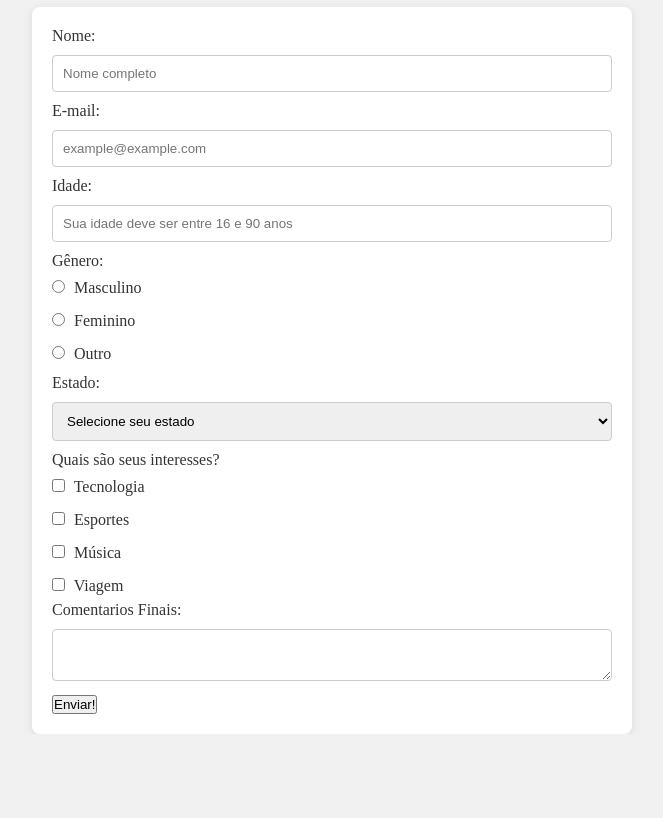
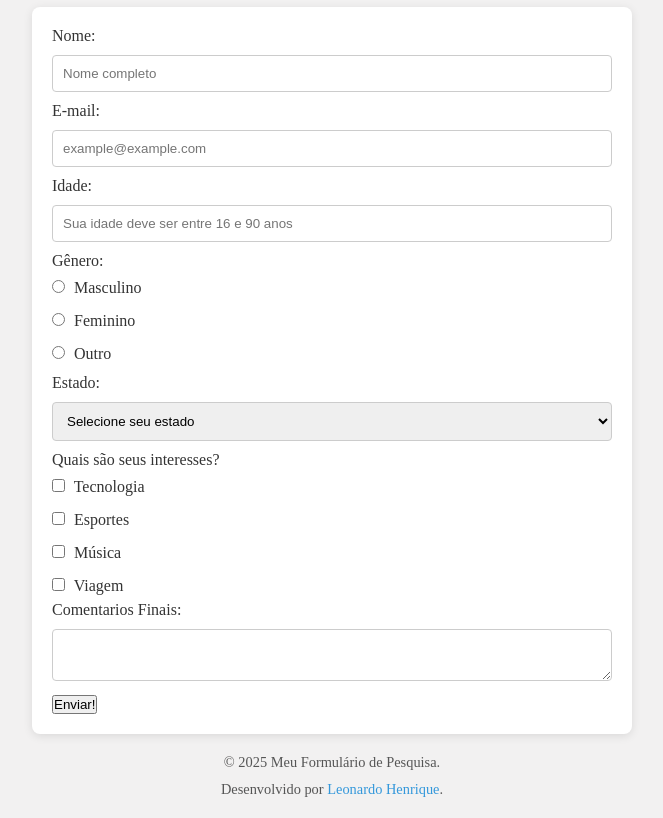
Before and after one commit to prando-lhs/freecodecamp-projetos, a plain HTML site: page formulario-de-pesquisa/index.html in a window 1280 px wide. Shown: the part 98-916 px from the top of the page, without its empty margins (308-971 px from the left). Before the commit the page ends 832 px from the top, so only its background shows below. Drawn offline with Linux system fonts and the light colour scheme.

Commit message:
atualizações

```diff
--- a/formulario-de-pesquisa/index.html
+++ b/formulario-de-pesquisa/index.html
@@ -94,5 +94,9 @@
             <button id="submit">Enviar!</button>
 
         </form>
+        <footer>
+            <p>&copy; 2025 Meu Formulário de Pesquisa.</p>
+            <p>Desenvolvido por <a target="_blank" href="https://github.com/prando-lhs">Leonardo Henrique</a>.</p>
+        </footer>
     </body>
 </html>
--- a/formulario-de-pesquisa/styles.css
+++ b/formulario-de-pesquisa/styles.css
@@ -72,3 +72,15 @@ input[type="submit"] {
   border-radius: 4px;
   cursor: pointer;
 }
+
+footer {
+  text-align: center;
+  margin: 20px 0;
+  font-size: 0.9em;
+  color: #777;
+}
+
+a {
+  color: #3498db;
+  text-decoration: none;
+}
```
